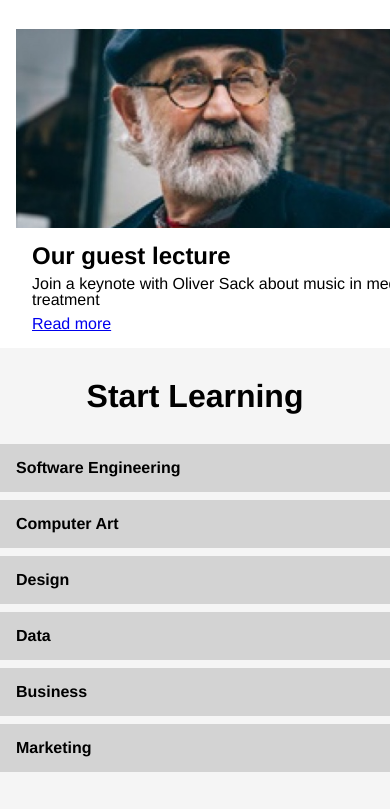
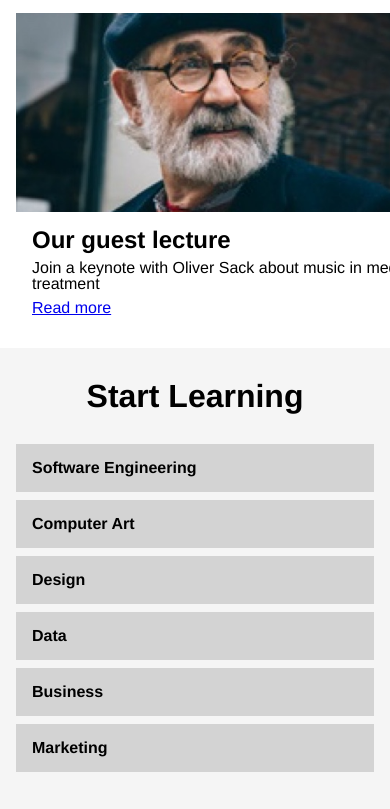
Before and after one commit to bertbell2/colmaracademy, a plain HTML site: page index.html in a window 390 px wide. Shown: the part 1167-1976 px from the top of the page. Drawn offline with Linux system fonts and the light colour scheme.

Commit message:
Debugged mobile styling.  Ready for inspection.

```diff
--- a/resources/css/style.css
+++ b/resources/css/style.css
@@ -234,6 +234,11 @@ ul li {
     display: none;
   }
 
+  .other-info-items {
+    padding-top: 0;
+    padding-bottom: 1rem;
+  }
+
   .info-item {
     flex-direction: column;
     border: none ;
@@ -249,7 +254,7 @@ ul li {
     padding: 1rem 1rem;
     width: 100%;
     height: auto;
-    max-width: 470px;
+    max-width: 460px;
     }
 
   .std-image {
@@ -332,37 +337,34 @@ ul li {
   .program-grid {
     margin-bottom: 2rem;
     width: 100%;
+    max-width: 460px;
+    align-items: center;
   }
 
   .program-row {
     flex-direction: column;
     justify-content: flex-start;
     background-color: whitesmoke;
-    margin-bottom: auto;
+    margin-bottom: 0;
     width: 100%;
   }
 
   .program-row .program:nth-child(2n+0) {
-    margin-left: auto;
-    margin-right: auto;
+    margin-left: 1rem;
+    margin-right: 1rem;
   }
 
   .program {
+    display: block;
     height: auto ;
     border: none;
-    width: 100%;
+    width: auto;
     background-color: inherit;
     flex-basis: auto;
-  }
-
-  .program h3 {
-    margin-top: auto;
-    margin-left: auto;
+    margin-left: 1rem;
+    margin-right: 1rem;
     margin-bottom: 0.5rem;
-    background-color:lightgray;
-    padding: 1rem 0 1rem 1rem ;
-    width: 100%;
-  }
+}
 
   .program img {
     display:none ;
@@ -375,6 +377,19 @@ ul li {
   .program p {
     display: none;
   }
+
+  .program h3 {
+    margin-top: 0;
+    margin-left: 0;
+    background-color:lightgray;
+    padding-top: 1rem ;
+    padding-left: 1rem ;
+    padding-bottom: 1rem ;
+    padding-right: auto;
+    width: auto;
+    max-width: 460px;
+  }
+
 }
 
 /* Exhibits Section*/
```
